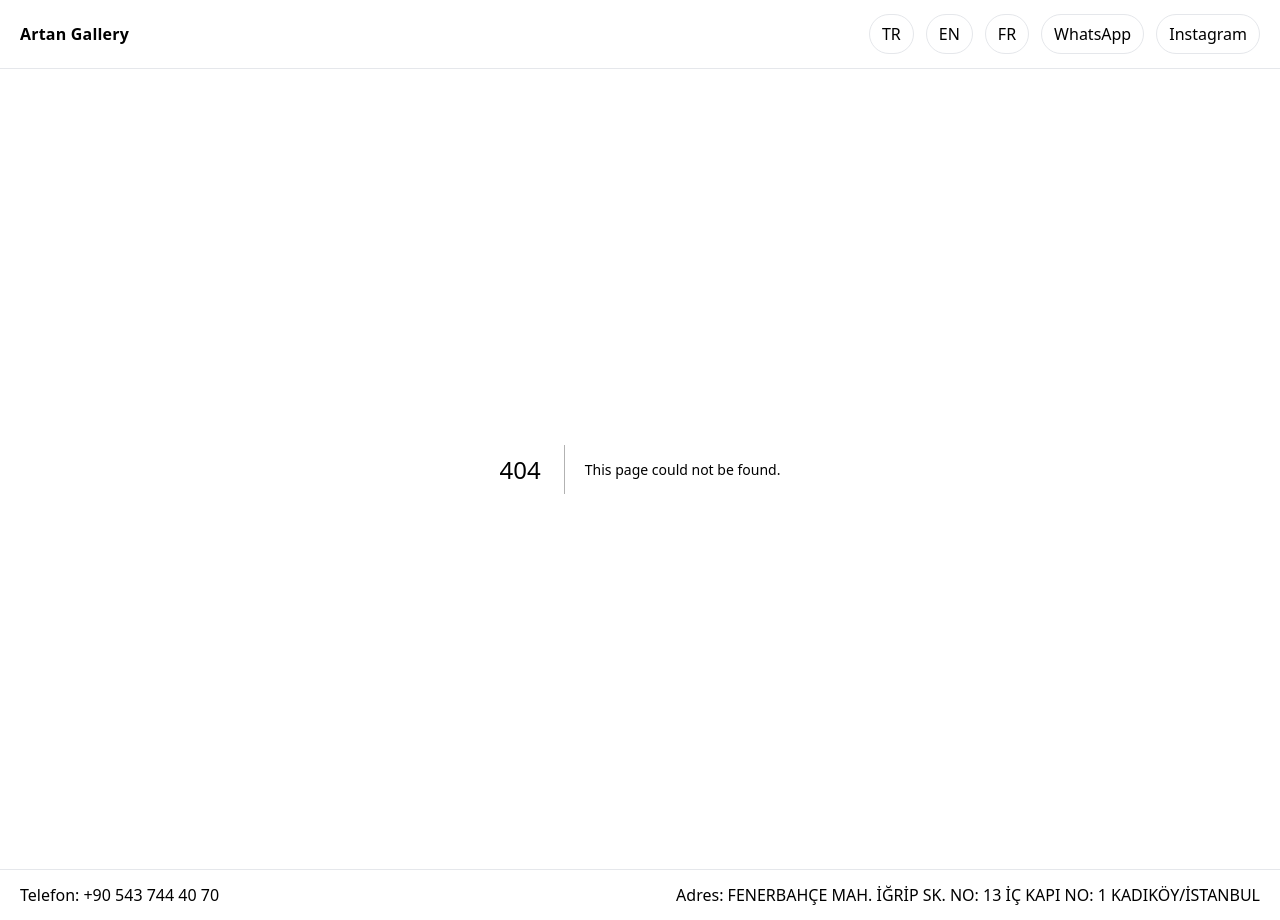
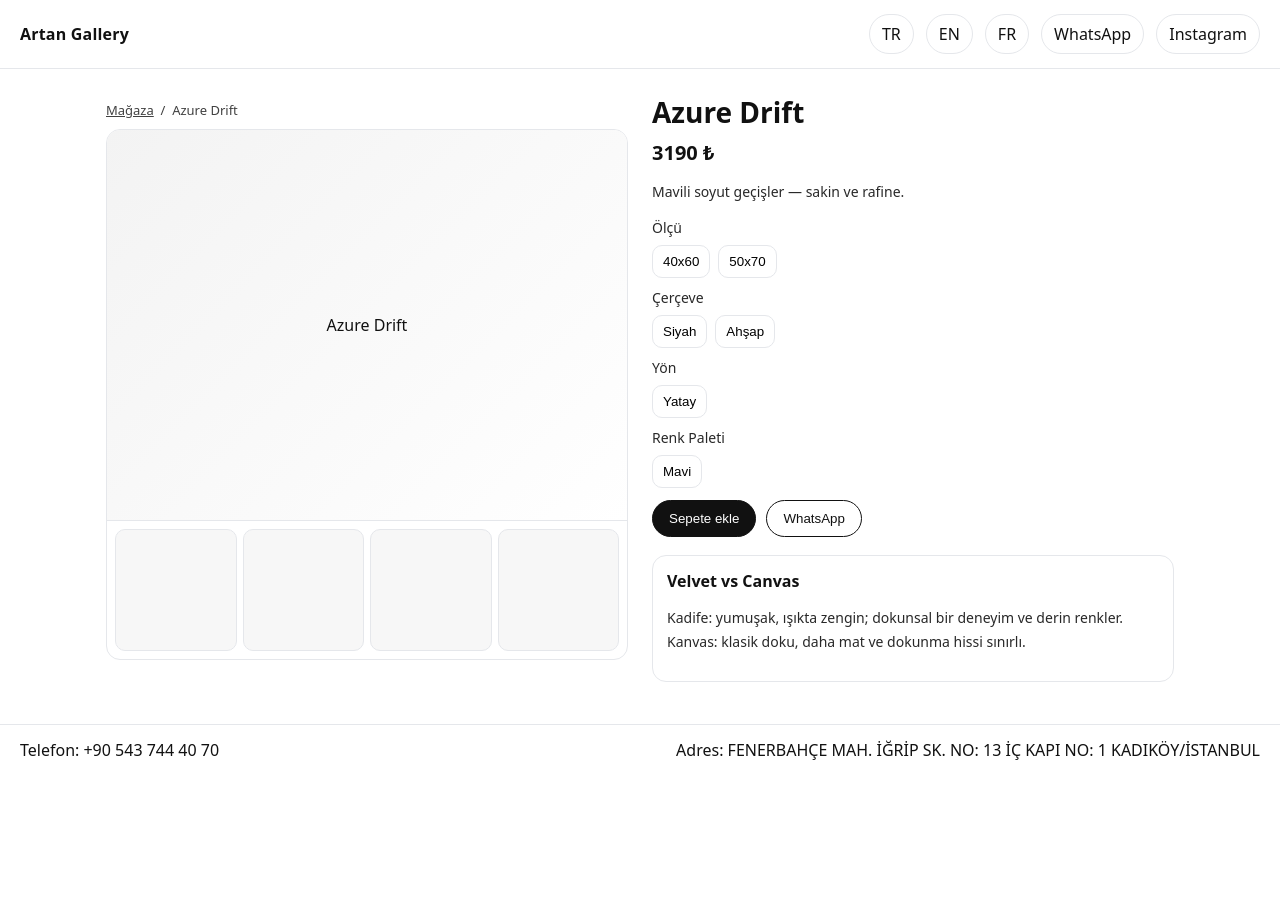
Before and after one commit to Hamed-shareghzadeh/artan-gallery, a Next.js app: page /tr/p/azure-drift in a window 1280 px wide. Before the commit this address had no page. After the commit the page ends 800 px from the top, so only its background shows below. Built offline with nearby package versions, Linux system fonts and the light colour scheme.

Commit message:
Create page.js

```diff
--- /dev/null
+++ b/app/tr/p/[slug]/page.js
@@ -0,0 +1,77 @@
+"use client";
+
+export default function ProductTR({ params }) {
+  const { slug } = params;
+
+  // Mock dataset (must match slugs used in shop)
+  const items = [
+    { slug: "velvet-noir", title: "Velvet Noir", price: 3490, desc: "İtalyan kadifesi — derin siyah & altın vurgular.", sizes:["30x40","40x60","50x70","70x100"], frames:["Altın","Siyah","Ahşap"], orient:["Dikey","Yatay"], palette:["Siyah","Altın"] },
+    { slug: "emerald-touch", title: "Emerald Touch", price: 2990, desc: "Zengin yeşil tonlarıyla modern dokunuş.", sizes:["30x40","40x60","50x70"], frames:["Altın","Siyah"], orient:["Dikey"], palette:["Yeşil","Altın"] },
+    { slug: "ivory-muse", title: "Ivory Muse", price: 2790, desc: "Zarif beyaz & altın — aydınlık mekanlar için.", sizes:["30x40","40x60"], frames:["Altın","Ahşap"], orient:["Dikey","Yatay"], palette:["Beyaz","Altın"] },
+    { slug: "azure-drift", title: "Azure Drift", price: 3190, desc: "Mavili soyut geçişler — sakin ve rafine.", sizes:["40x60","50x70"], frames:["Siyah","Ahşap"], orient:["Yatay"], palette:["Mavi"] },
+  ];
+
+  const p = items.find(x => x.slug === slug);
+
+  if (!p) {
+    return (
+      <main className="product-wrap">
+        <p>Ürün bulunamadı.</p>
+      </main>
+    );
+  }
+
+  return (
+    <main className="product-wrap">
+      <div>
+        <div className="breadcrumbs">
+          <a href="/tr/shop">Mağaza</a> &nbsp;/&nbsp; <span>{p.title}</span>
+        </div>
+        <div className="gallery">
+          <div className="galleryMain"><span>{p.title}</span></div>
+          <div className="galleryThumbs">
+            <div className="tph" /><div className="tph" /><div className="tph" /><div className="tph" />
+          </div>
+        </div>
+      </div>
+
+      <div>
+        <h1 className="pTitle">{p.title}</h1>
+        <div className="pPrice">{p.price} ₺</div>
+        <p className="spec">{p.desc}</p>
+
+        <div className="opts">
+          <div className="optRow">
+            <label>Ölçü</label>
+            <div className="optGrid">{p.sizes.map(s=><button key={s} className="optBtn" aria-pressed="false">{s}</button>)}</div>
+          </div>
+          <div className="optRow">
+            <label>Çerçeve</label>
+            <div className="optGrid">{p.frames.map(f=><button key={f} className="optBtn" aria-pressed="false">{f}</button>)}</div>
+          </div>
+          <div className="optRow">
+            <label>Yön</label>
+            <div className="optGrid">{p.orient.map(o=><button key={o} className="optBtn" aria-pressed="false">{o}</button>)}</div>
+          </div>
+          <div className="optRow">
+            <label>Renk Paleti</label>
+            <div className="optGrid">{p.palette.map(c=><button key={c} className="optBtn" aria-pressed="false">{c}</button>)}</div>
+          </div>
+        </div>
+
+        <div className="buyRow">
+          <button className="buy">Sepete ekle</button>
+          <button className="buy secondary">WhatsApp</button>
+        </div>
+
+        <div className="compareBox">
+          <h4>Velvet vs Canvas</h4>
+          <p className="spec">
+            Kadife: yumuşak, ışıkta zengin; dokunsal bir deneyim ve derin renkler. <br/>
+            Kanvas: klasik doku, daha mat ve dokunma hissi sınırlı.
+          </p>
+        </div>
+      </div>
+    </main>
+  );
+}
```
